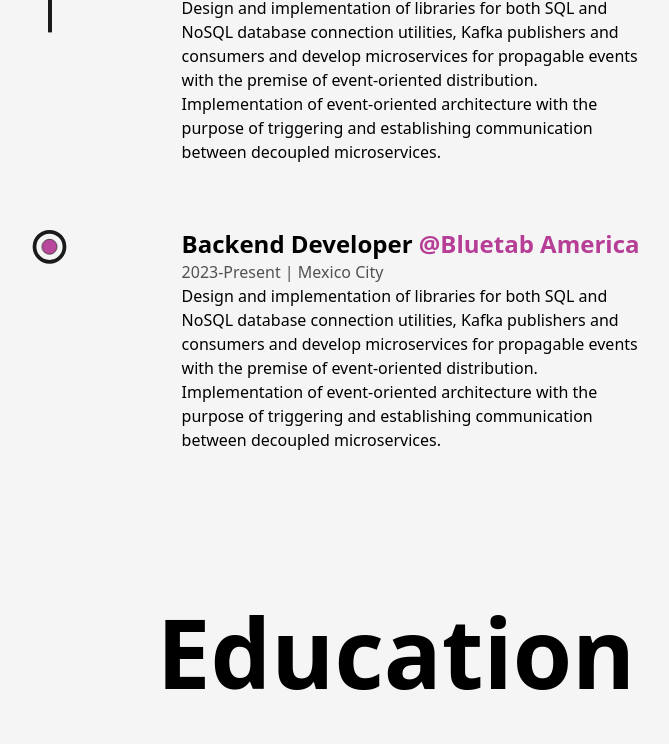
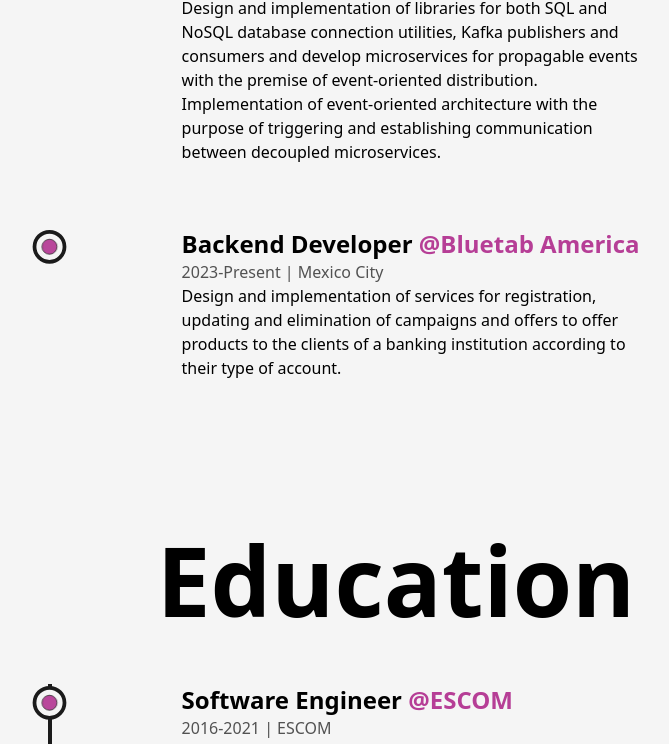
Before and after one commit to Alejandrozf23/developer-portafolio, a Next.js app: page /about in a window 1280 px wide. Shown: the part 1992-2736 px from the top of the page, without its empty margins (244-913 px from the left). Built offline with nearby package versions, Linux system fonts and the light colour scheme.

Commit message:
Update info about experience

```diff
--- a/src/constants/about.js
+++ b/src/constants/about.js
@@ -31,7 +31,7 @@
                 {
                     number: 10,
                     text: '+',
-                    description: 'Coding Years'
+                    description: 'coding Years'
                 },
                 {
                     number: 40,
--- a/src/constants/experience.js
+++ b/src/constants/experience.js
@@ -22,7 +22,7 @@
             time: '2023-Present',
             address: 'Mexico City',
             companyLink: 'https://www.bluetab.net/es/',
-            work: 'Design and implementation of libraries for both SQL and NoSQL database connection utilities, Kafka publishers and consumers and develop microservices for propagable events with the premise of event-oriented distribution. Implementation of event-oriented architecture with the purpose of triggering and establishing communication between decoupled microservices.'
+            work: 'Design and implementation of services for registration, updating and elimination of campaigns and offers to offer products to the clients of a banking institution according to their type of account.'
         },
     ]
 }
```
